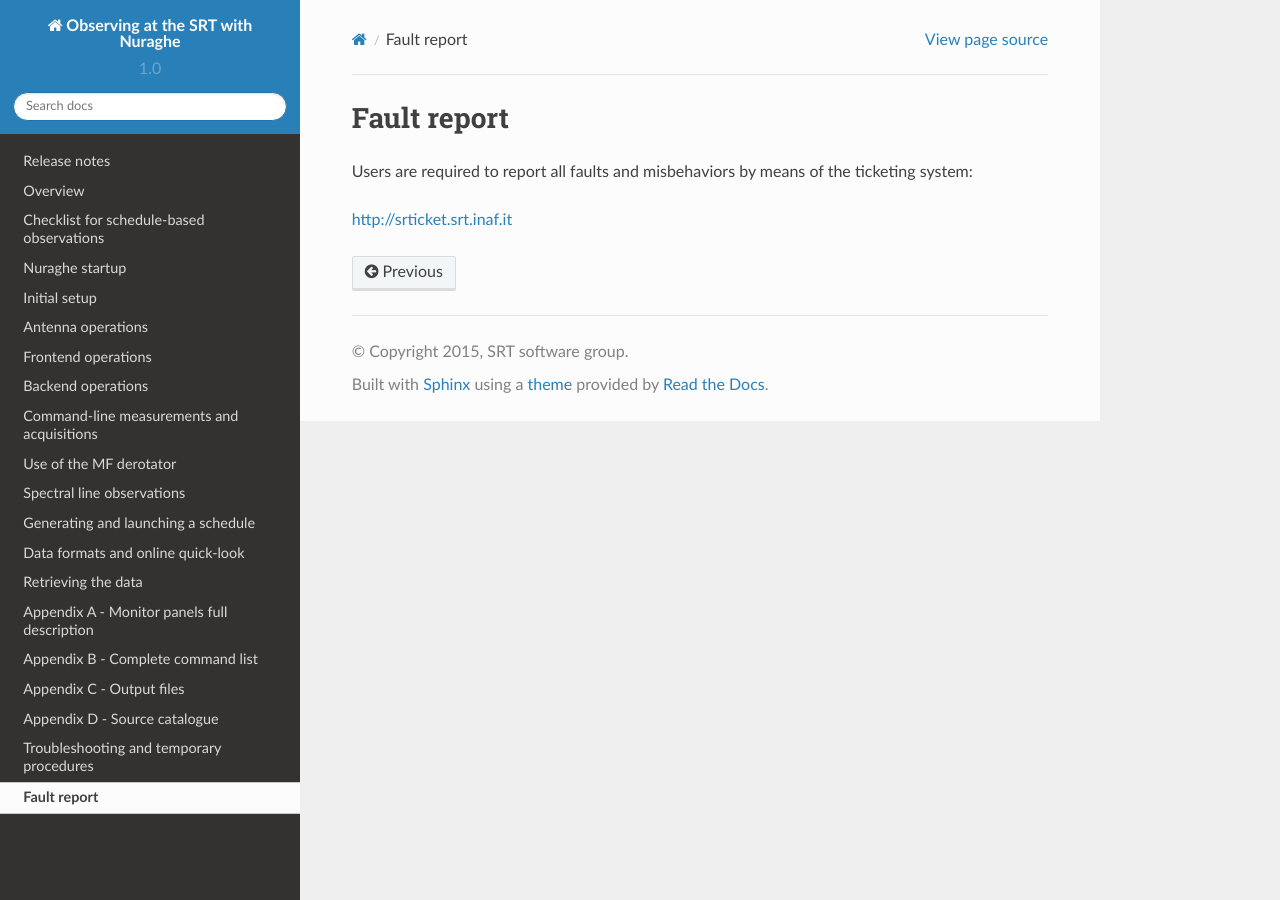
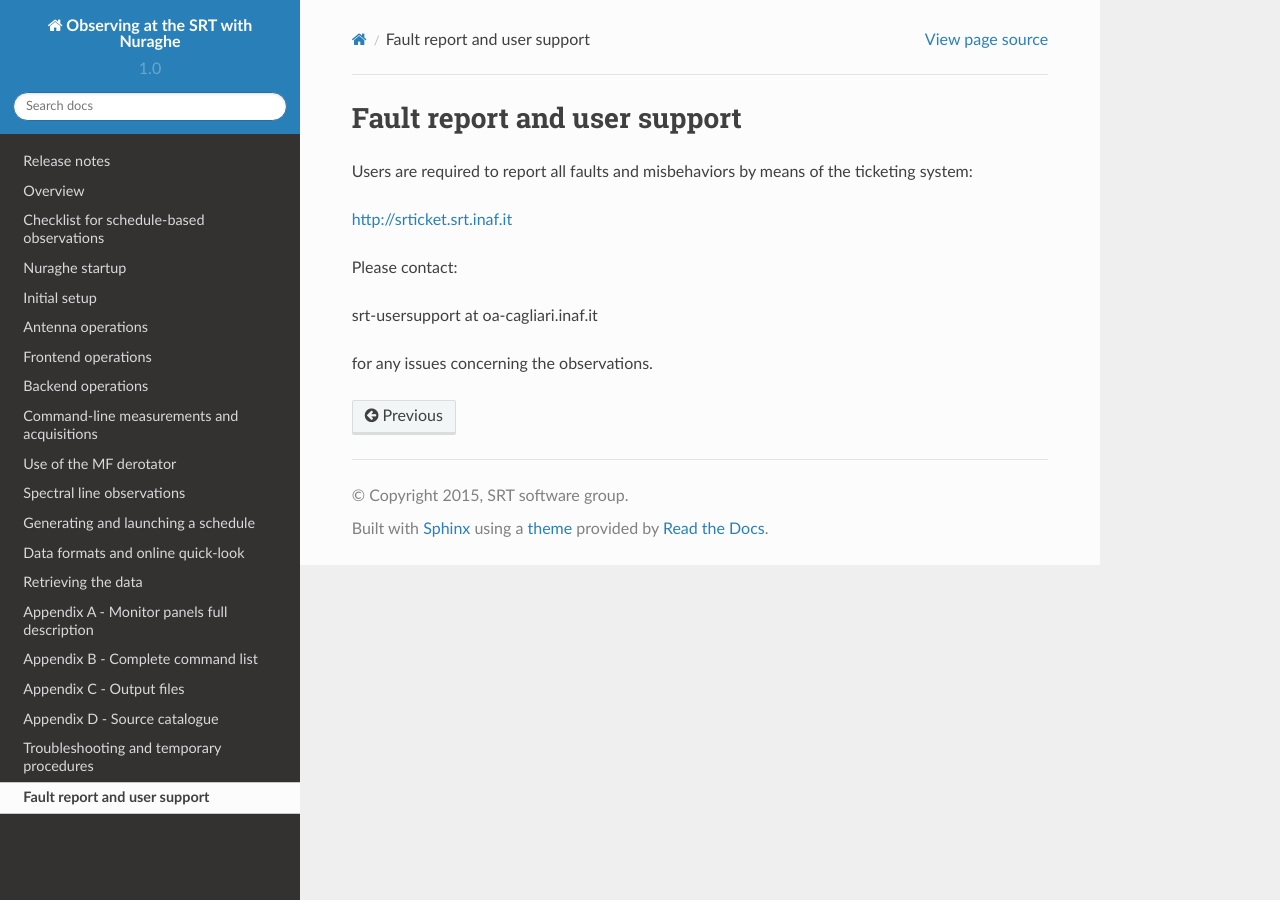
Before and after one commit to discos/doc, a Sphinx documentation site: the page built from user/srt/source/FaultReport.rst, in a window 1280 px wide. Built offline with Sphinx 7.4.7 and the Read the Docs theme 2.0.0, drawn with Linux system fonts in a browser that asks for light colours.

Commit message:
Addition of quicklook snapshot and user support address

```diff
--- a/user/srt/source/FaultReport.rst
+++ b/user/srt/source/FaultReport.rst
@@ -1,10 +1,16 @@
 .. _Fault-report:
 
-************
-Fault report
-************
+*****************************
+Fault report and user support
+*****************************
 
 Users are required to report all faults and misbehaviors by means of the
 ticketing system:
 
 http://srticket.srt.inaf.it
+
+Please contact:
+
+srt-usersupport at oa-cagliari.inaf.it
+
+for any issues concerning the observations.
--- a/user/srt/source/Quicklook.rst
+++ b/user/srt/source/Quicklook.rst
@@ -46,6 +46,11 @@
 
 Please report any problem/request about this tool, as it is under development.
 
+.. figure:: images/Quicklook.png
+   :scale: 100%
+   :alt: Quick-look of a continuum OTF scan acquired with the MF receiver
+   :align: center
+
 
 If writer is MANAGEMENT/Point or MANAGEMENT/CalibrationTool
 ===========================================================
```
Also changed, not shown: user/srt/source/images/Quicklook.png (added).
